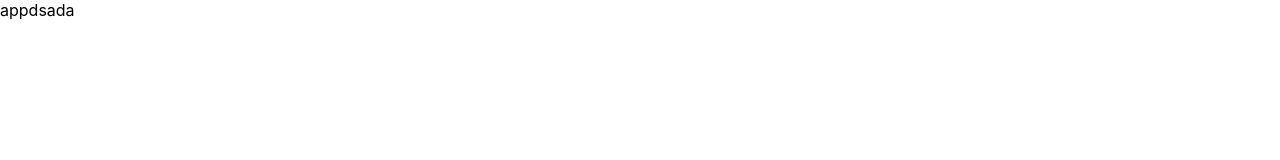
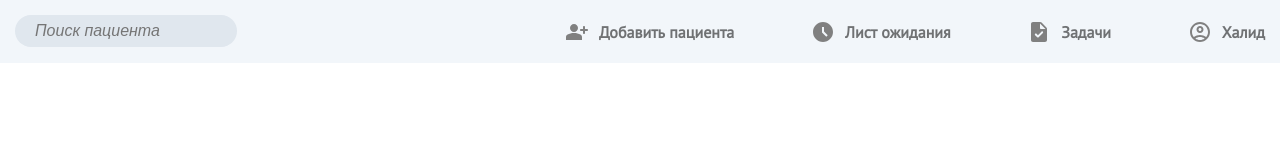
Before and after one commit to alievhalid/dentist, a React app: page / in a window 1280 px wide. Built offline with nearby package versions, Linux system fonts and the light colour scheme; a web font is replaced by a local one.

Commit message:
header done

```diff
--- a/package.json
+++ b/package.json
@@ -3,6 +3,11 @@
   "version": "0.1.0",
   "private": true,
   "dependencies": {
+    "@emotion/react": "^11.8.2",
+    "@emotion/styled": "^11.8.1",
+    "@mui/icons-material": "^5.5.1",
+    "@mui/material": "^5.5.1",
+    "@mui/styled-engine-sc": "^5.4.2",
     "@testing-library/jest-dom": "^5.16.2",
     "@testing-library/react": "^12.1.4",
     "@testing-library/user-event": "^13.5.0",
@@ -15,6 +20,7 @@
     "redux": "^4.1.2",
     "redux-logger": "^3.0.6",
     "redux-thunk": "^2.4.1",
+    "styled-components": "^5.3.3",
     "web-vitals": "^2.1.4"
   },
   "scripts": {
--- a/public/index.html
+++ b/public/index.html
@@ -10,34 +10,25 @@
       content="Web site created using create-react-app"
     />
     <link rel="apple-touch-icon" href="%PUBLIC_URL%/logo192.png" />
-    <!--
-      manifest.json provides metadata used when your web app is installed on a
-      user's mobile device or desktop. See https://developers.google.com/web/fundamentals/web-app-manifest/
-    -->
+    <link
+      rel="stylesheet"
+      href="https://fonts.googleapis.com/css?family=Roboto:300,400,500,700&display=swap"
+    />
+    <link
+      href="https://fonts.googleapis.com/css2?family=Bad+Script&family=Caveat:wght@700&family=Karla:wght@400;500;700&family=Marck+Script&family=PT+Sans&family=Rampart+One&family=Red+Hat+Mono:wght@500;600;700&family=Redressed&family=Roboto:wght@300;700;900&family=Shizuru&family=Ubuntu:wght@400;500;700&display=swap"
+      rel="stylesheet"
+    />
+    <link
+      rel="stylesheet"
+      href="https://fonts.googleapis.com/icon?family=Material+Icons"
+    />
+
     <link rel="manifest" href="%PUBLIC_URL%/manifest.json" />
-    <!--
-      Notice the use of %PUBLIC_URL% in the tags above.
-      It will be replaced with the URL of the `public` folder during the build.
-      Only files inside the `public` folder can be referenced from the HTML.
 
-      Unlike "/favicon.ico" or "favicon.ico", "%PUBLIC_URL%/favicon.ico" will
-      work correctly both with client-side routing and a non-root public URL.
-      Learn how to configure a non-root public URL by running `npm run build`.
-    -->
     <title>React App</title>
   </head>
   <body>
     <noscript>You need to enable JavaScript to run this app.</noscript>
     <div id="root"></div>
-    <!--
-      This HTML file is a template.
-      If you open it directly in the browser, you will see an empty page.
-
-      You can add webfonts, meta tags, or analytics to this file.
-      The build step will place the bundled scripts into the <body> tag.
-
-      To begin the development, run `npm start` or `yarn start`.
-      To create a production bundle, use `npm run build` or `yarn build`.
-    -->
   </body>
 </html>
--- a/src/common/App.js
+++ b/src/common/App.js
@@ -1,8 +1,9 @@
+import Header from "../components/header/Header";
 
 function App() {
   return (
     <div className="App">
-     appdsada
+      <Header />
     </div>
   );
 }
--- /dev/null
+++ b/src/components/header/Header.jsx
@@ -0,0 +1,43 @@
+import React from "react";
+import styles from "./header.module.scss";
+import PersonAddAltRoundedIcon from "@mui/icons-material/PersonAddAltRounded";
+import AccessTimeFilledTwoToneIcon from "@mui/icons-material/AccessTimeFilledTwoTone";
+import TaskRoundedIcon from "@mui/icons-material/TaskRounded";
+import AccountCircleOutlinedIcon from "@mui/icons-material/AccountCircleOutlined";
+function Header() {
+  return (
+    <div className={styles.header}>
+      <div className={styles.inputs}>
+        <input type="text" placeholder="Поиск пациента" />
+      </div>
+      <nav className={styles.nav}>
+        <div className={styles.icons}>
+          <li>
+            <PersonAddAltRoundedIcon />
+          </li>
+          <li>Добавить пациента</li>
+        </div>
+        <div className={styles.icons}>
+          <li>
+            <AccessTimeFilledTwoToneIcon />
+          </li>
+          <li>Лист ожидания</li>
+        </div>
+        <div className={styles.icons}>
+          <li>
+            <TaskRoundedIcon />
+          </li>
+          <li>Задачи</li>
+        </div>
+        <div className={styles.icons}>
+          <li>
+            <AccountCircleOutlinedIcon />
+          </li>
+          <li>Халид</li>
+        </div>
+      </nav>
+    </div>
+  );
+}
+
+export default Header;
--- /dev/null
+++ b/src/components/header/header.module.scss
@@ -0,0 +1,49 @@
+.header {
+  max-width: 100%;
+  min-width: 960px;
+  display: flex;
+  justify-content: space-between;
+  padding: 15px;
+  background-color: #f2f6fa;
+  .nav {
+    width: 700px;
+    display: flex;
+    align-items: center;
+    justify-content: space-between;
+    font-family: "PT Sans", sans-serif;
+    font-weight: 600;
+    div {
+      list-style-type: none;
+    }
+    li {
+      color: rgba(0, 0, 0, 0.541);
+      cursor: pointer;
+      &:hover {
+        color: black;
+        transition: 0.1s;
+      }
+    }
+    .icons {
+      display: flex;
+      align-items: center;
+      svg {
+        color: grey;
+        margin-right: 10px;
+        margin-top: 5px;
+      }
+    }
+  }
+  .inputs input {
+    width: 200px;
+    height: 30px;
+    padding-left: 20px;
+    background-color: #e0e7ee;
+    border: none;
+    border-radius: 20px;
+    font-size: 16px;
+    outline: none;
+        &::placeholder {
+            font-style: italic;
+        }
+  }
+}
```
Also changed, not shown: 1 other file.
